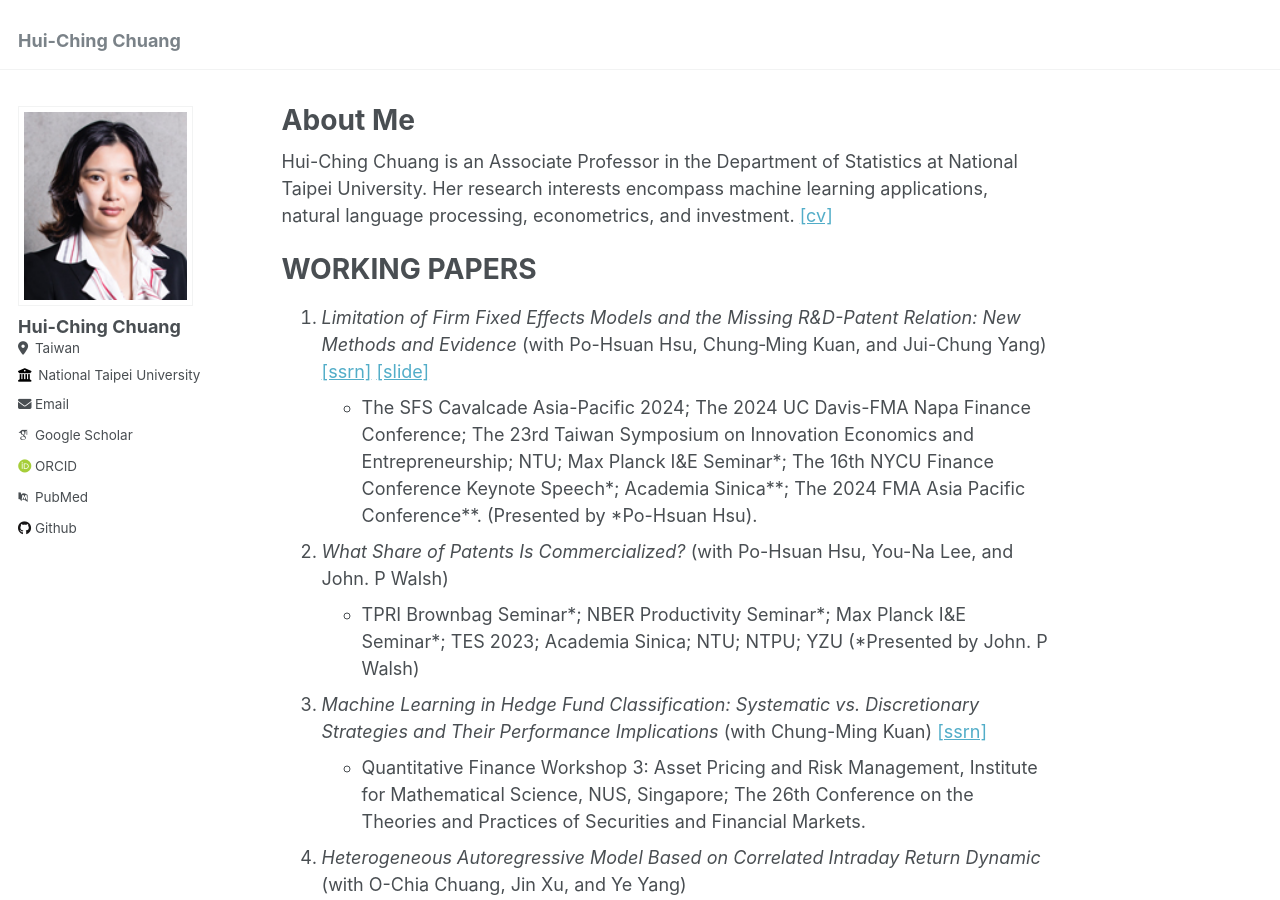
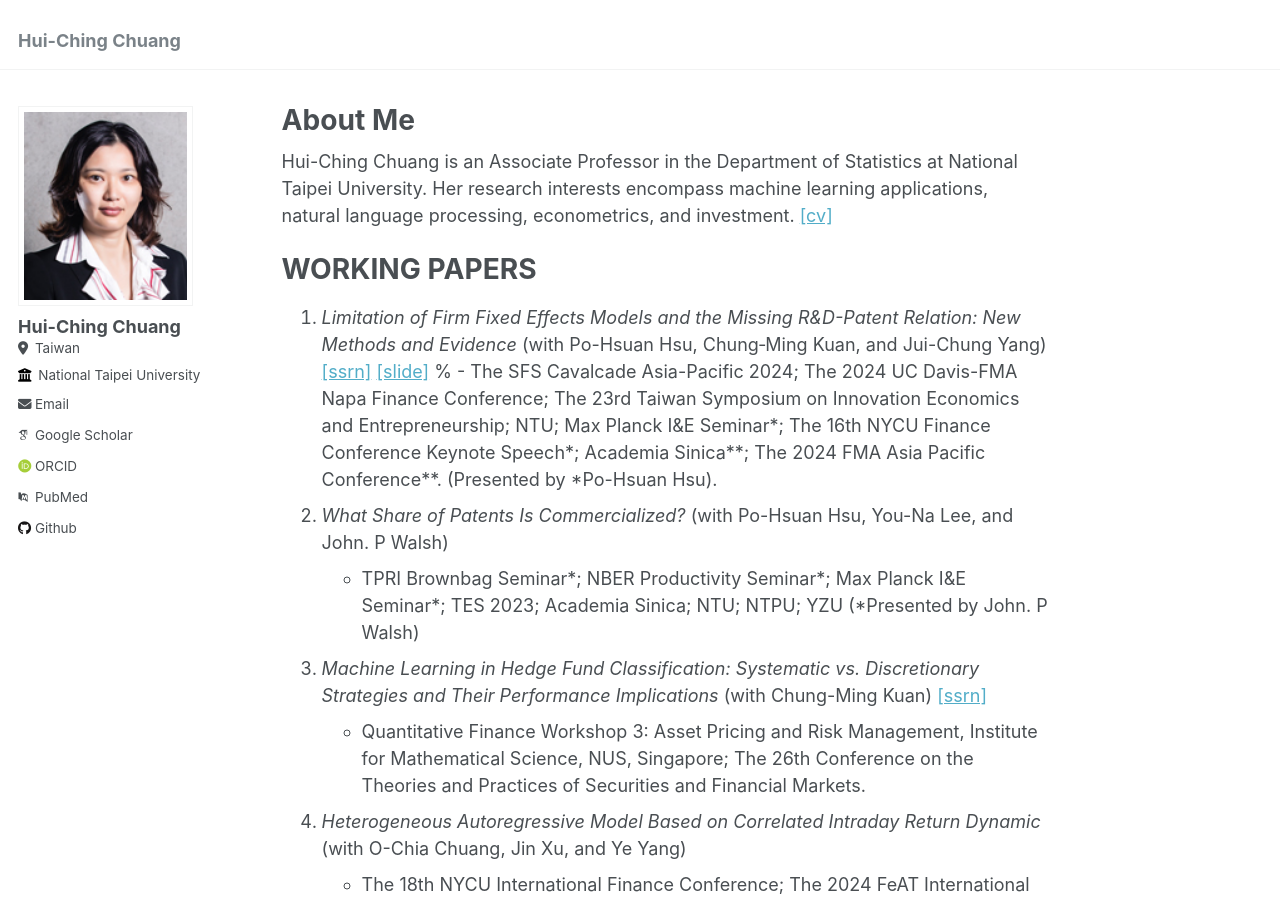
Before and after one commit to hcchuang/hcchuang.github.io, a Jekyll site: the page built from _pages/about.md, in a window 1280 px wide and 900 px high. Built offline with Jekyll 4.4.1, drawn with Linux system fonts in a browser that asks for light colours; some web fonts are replaced.

```diff
--- a/_pages/about.md
+++ b/_pages/about.md
@@ -14,7 +14,7 @@ Hui-Ching Chuang is an Associate Professor in the Department of Statistics at Na
 WORKING PAPERS
 ======
 1.  _Limitation of Firm Fixed Effects Models and the Missing R&D-Patent Relation: New Methods and Evidence_ (with Po-Hsuan Hsu, Chung‐Ming Kuan, and Jui-Chung Yang) [\[ssrn\]](<https://papers.ssrn.com/sol3/papers.cfm?abstract_id=4636846>){:target="_blank"} [\[slide\]](/files/CavalcadeAP2024_slide.pdf){:target="_blank"}
-   - The SFS Cavalcade Asia-Pacific 2024; The 2024 UC Davis-FMA Napa Finance Conference; The 23rd Taiwan Symposium on Innovation Economics and Entrepreneurship; NTU; Max Planck I&E Seminar\*; The 16th NYCU Finance Conference Keynote Speech\*; Academia Sinica\*\*; The 2024 FMA Asia Pacific Conference\*\*. (Presented by \*Po-Hsuan Hsu).
+  % - The SFS Cavalcade Asia-Pacific 2024; The 2024 UC Davis-FMA Napa Finance Conference; The 23rd Taiwan Symposium on Innovation Economics and Entrepreneurship; NTU; Max Planck I&E Seminar\*; The 16th NYCU Finance Conference Keynote Speech\*; Academia Sinica\*\*; The 2024 FMA Asia Pacific Conference\*\*. (Presented by \*Po-Hsuan Hsu).
 1.  _What Share of Patents Is Commercialized?_ (with Po-Hsuan Hsu, You-Na Lee, and John. P Walsh)
    -  TPRI Brownbag Seminar\*; NBER Productivity Seminar\*; Max Planck I&E Seminar\*; TES 2023; Academia Sinica; NTU; NTPU; YZU (\*Presented by John. P Walsh)
 1.  _Machine Learning in Hedge Fund Classification: Systematic vs. Discretionary Strategies and Their Performance Implications_ (with Chung-Ming Kuan) [\[ssrn\]](<https://papers.ssrn.com/sol3/papers.cfm?abstract_id=3912348>){:target="_blank"}
```
